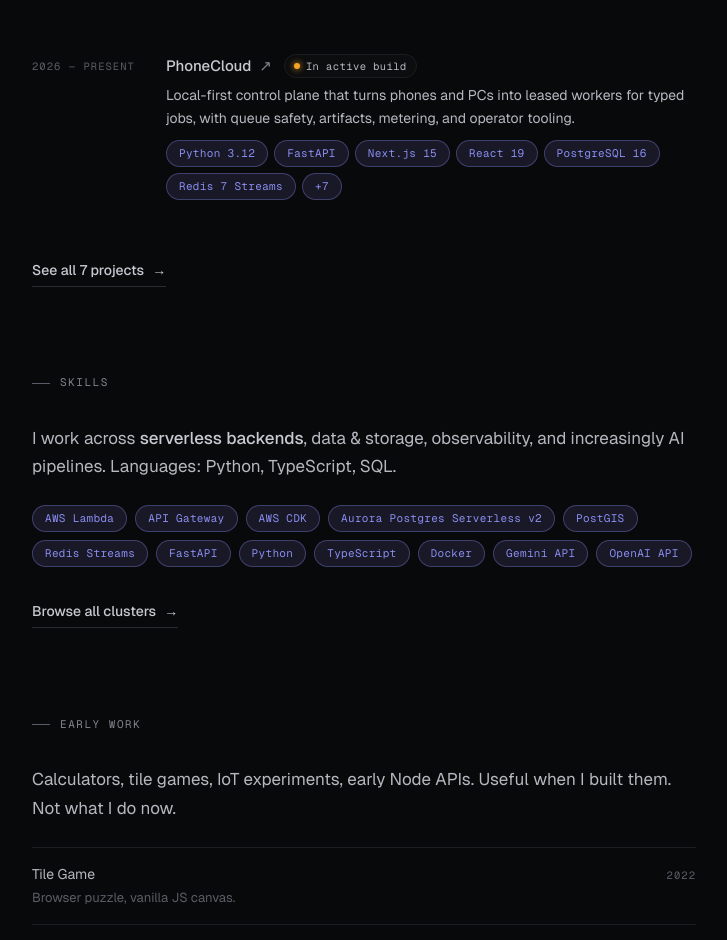
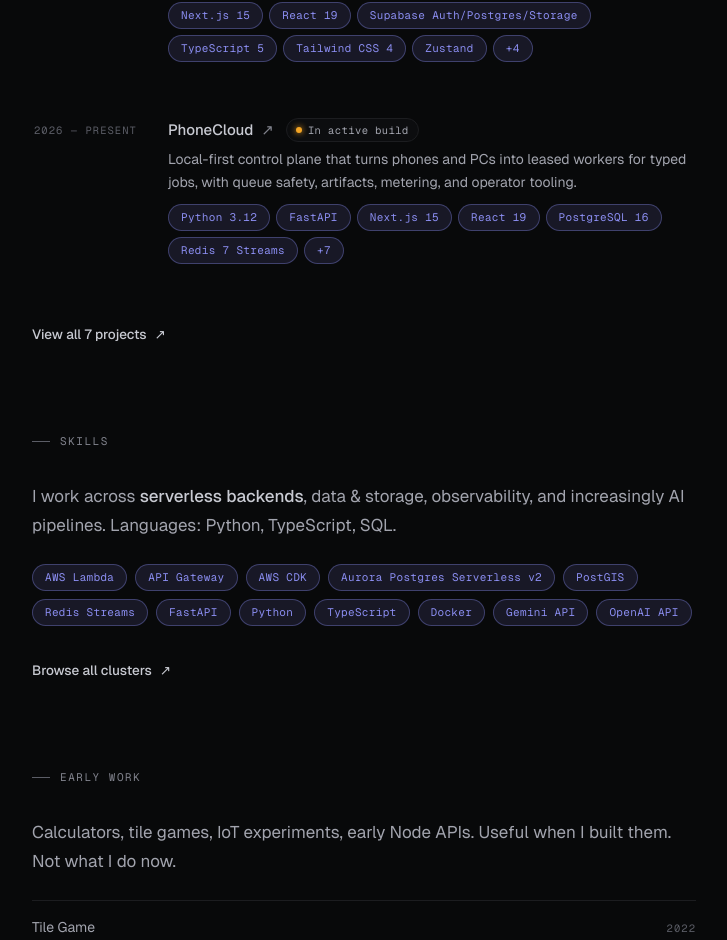
Before and after one commit to TarunHoKage7/portfolio2026, a Next.js app: page / in a window 1280 px wide. Shown: the part 1732-2672 px from the top of the page, without its empty margins (536-1263 px from the left). Built offline with nearby package versions, Linux system fonts and the light colour scheme; no server answers.

Commit message:
Polish: hover cards on all rows, SVG breathing room, typography contrast, FeatureCard spacing

```diff
--- a/app/globals.css
+++ b/app/globals.css
@@ -17,7 +17,7 @@
 
   /* Text */
   --color-tx:           #c8cad2;
-  --color-tx-2:         #b6b8c0;
+  --color-tx-2:         #a2a4ae;
   --color-tx-3:         #80828c;
   --color-tx-4:         #5b5d66;
   --color-tx-5:         #3a3b42;
--- a/app/page.tsx
+++ b/app/page.tsx
@@ -47,7 +47,7 @@ export default function Home() {
           <div className="eyebrow mb-8">Experience</div>
           <div className="space-y-12">
             {experience.map((e) => (
-              <article key={e.company} className="grid grid-cols-[110px_1fr] gap-6">
+              <article key={e.company} className="grid grid-cols-[110px_1fr] gap-6 -mx-4 px-4 py-4 rounded-xl border-l-2 border-transparent hover:bg-bg-elev/50 hover:border-accent/25 transition-colors">
                 <div className="font-mono text-[10.5px] tracking-widest uppercase text-tx-4 pt-1">
                   {e.when}
                 </div>
@@ -76,9 +76,10 @@ export default function Home() {
           </div>
           <Link
             href="/projects"
-            className="inline-flex items-center gap-2 mt-10 text-[14px] font-medium text-tx border-b border-line-strong hover:text-accent hover:border-accent transition-colors pb-1"
+            className="group inline-flex items-center gap-2 mt-10 text-[13.5px] font-medium text-tx-2 hover:text-accent transition-colors"
           >
-            See all {featured.length} projects <span aria-hidden>→</span>
+            View all {featured.length} projects
+            <span aria-hidden className="transition-transform group-hover:translate-x-0.5 group-hover:-translate-y-0.5">↗</span>
           </Link>
         </section>
 
@@ -93,9 +94,10 @@ export default function Home() {
           </div>
           <Link
             href="/skills"
-            className="inline-flex items-center gap-2 text-[14px] font-medium text-tx border-b border-line-strong hover:text-accent hover:border-accent transition-colors pb-1"
+            className="group inline-flex items-center gap-2 text-[13.5px] font-medium text-tx-2 hover:text-accent transition-colors"
           >
-            Browse all clusters <span aria-hidden>&#x2192;</span>
+            Browse all clusters
+            <span aria-hidden className="transition-transform group-hover:translate-x-0.5 group-hover:-translate-y-0.5">↗</span>
           </Link>
         </section>
 
@@ -107,7 +109,7 @@ export default function Home() {
           </p>
           <div className="divide-y divide-line border-y border-line">
             {archive.map((a) => (
-              <div key={a.name} className="flex items-baseline justify-between gap-6 py-4">
+              <div key={a.name} className="flex items-baseline justify-between gap-6 py-4 -mx-3 px-3 rounded-md hover:bg-bg-elev/40 transition-colors">
                 <div className="min-w-0">
                   <div className="text-[14px] text-tx-2">{a.name}</div>
                   <div className="text-[13px] text-tx-4 mt-0.5">{a.desc}</div>
--- a/components/ArchDiagramSlot.tsx
+++ b/components/ArchDiagramSlot.tsx
@@ -7,20 +7,20 @@ interface Props {
 export function ArchDiagramSlot({ caption, stack, diagramSrc }: Props) {
   if (diagramSrc) {
     return (
-      <div className="rounded-xl border border-line-strong overflow-hidden bg-[#08090a]">
+      <div className="rounded-xl border border-line-strong overflow-hidden bg-bg-panel">
         {/*
          * overflow-x-auto + min-w on the img: on wide screens the diagram fills
          * the content area; on narrow screens it scrolls rather than squishing
          * below legibility. width/height give the browser an aspect-ratio hint
          * before the lazy-loaded SVG arrives, preventing layout shift.
          */}
-        <div className="overflow-x-auto">
+        <div className="overflow-x-auto p-4">
           <img
             src={diagramSrc}
             alt="Architecture diagram"
             width={720}
             height={430}
-            className="w-full h-auto block min-w-[680px]"
+            className="w-full h-auto block min-w-[640px] rounded-lg"
             loading="lazy"
           />
         </div>
--- a/components/FeatureCard.tsx
+++ b/components/FeatureCard.tsx
@@ -10,11 +10,11 @@ export function FeatureCard({ feature, span = "default" }: Props) {
   const Icon = FEATURE_ICONS[feature.icon];
   return (
     <article
-      className={`group relative rounded-xl border border-line bg-bg-panel/60 p-5 transition-colors hover:border-line-strong ${
+      className={`group relative rounded-xl border border-line bg-bg-panel/60 p-6 transition-colors hover:border-line-bright hover:bg-bg-elev/60 ${
         span === "wide" ? "md:col-span-2" : ""
       }`}
     >
-      <div className="size-9 rounded-lg bg-accent/10 border border-accent/30 grid place-items-center text-accent mb-4 transition-colors group-hover:bg-accent/15">
+      <div className="size-10 rounded-lg bg-accent/10 border border-accent/30 grid place-items-center text-accent mb-5 transition-colors group-hover:bg-accent/20">
         <Icon className="size-4" />
       </div>
       <h4 className="text-tx text-[15px] font-medium leading-tight">{feature.name}</h4>
--- a/components/ProjectRow.tsx
+++ b/components/ProjectRow.tsx
@@ -15,7 +15,7 @@ export function ProjectRow({ project, maxStack }: Props) {
   return (
     <Link
       href={`/projects/${project.id}`}
-      className="group grid grid-cols-[110px_1fr] gap-6 py-5 -mx-4 px-4 rounded-lg hover:bg-bg-elev/40 transition-colors"
+      className="group grid grid-cols-[110px_1fr] gap-6 py-5 -mx-4 px-4 rounded-lg border-l-2 border-transparent hover:bg-bg-elev/70 hover:border-accent/25 transition-colors"
     >
       <div className="font-mono text-[10.5px] tracking-widest uppercase text-tx-4 pt-1">
         {project.years}
```
